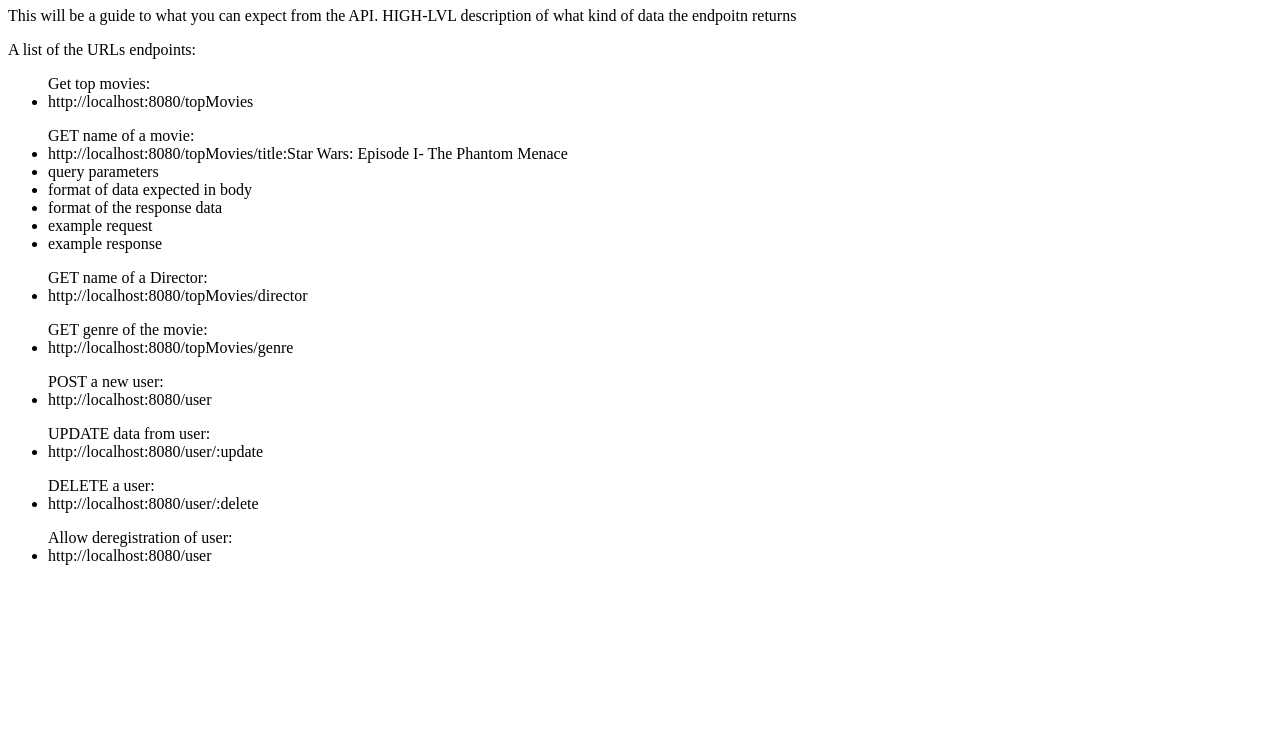
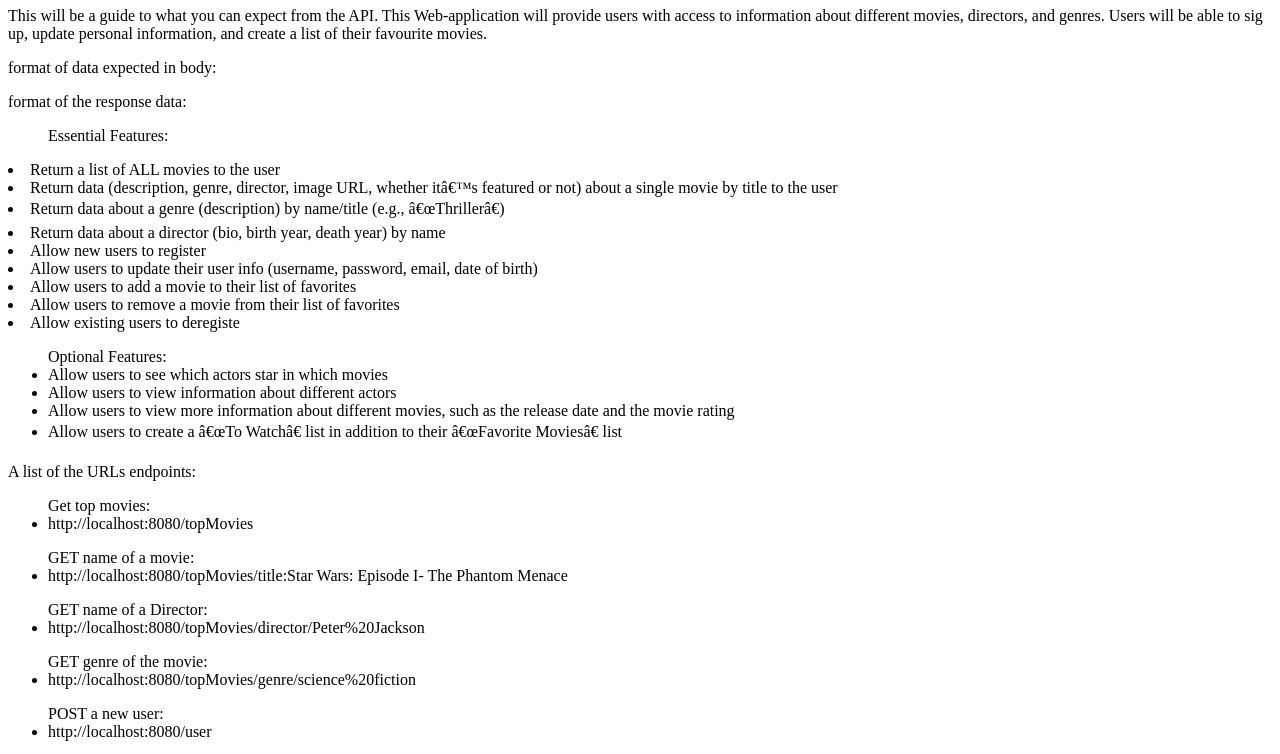
Before and after one commit to HerRA17/movies-couch_api, a website: page public/documentation.html in a window 1280 px wide. Shown: the part 73-827 px from the top of the page. Before the commit the page ends 800 px from the top, so only its background shows below. Drawn offline with Linux system fonts and the light colour scheme.

Commit message:
Update of file
Addition of meta data.
Addition  Body structure.
Addition  of Essential & Optional features.
Addition URLs Endpoints and respective examples.

```diff
--- a/public/documentation.html
+++ b/public/documentation.html
@@ -1,11 +1,41 @@
 <!DOCTYPE html>
 <html lang="en">
-<head></head>
+<head>
+    <meta charset="uft-8">
+    <meta name="viewport" content="width=device-width, initial-scale=1">
+    <title>Movies-Couch API Guide</title>
+</head>
 <body>
-    <h1>API Guide:</h1>
+    <h1>Movies-Couch API Guide:</h1>
     <p>This will be a guide to what you can expect from the API.
-        HIGH-LVL description of what kind of data the endpoitn returns
+        This Web-application will provide users with access to information about different movies, directors, and genres.
+        Users will be able to sig up, update personal information, and create a list of their favourite movies.
     </p>
+    <p>format of data expected in body:
+
+    </p>
+    <p>format of the response data:
+
+    </p>
+    <ul>Essential Features:</ul>
+    <li>Return a list of ALL movies to the user
+        <li>Return data (description, genre, director, image URL, whether it’s featured or not) about a
+        single movie by title to the user</li>
+        <li>Return data about a genre (description) by name/title (e.g., “Thriller”)</li>
+        <li>Return data about a director (bio, birth year, death year) by name</li>
+        <li>Allow new users to register</li>
+        <li>Allow users to update their user info (username, password, email, date of birth)</li>
+        <li>Allow users to add a movie to their list of favorites</li>
+        <li>Allow users to remove a movie from their list of favorites</li>
+        <li>Allow existing users to deregiste</li>
+    <ul>Optional Features:
+        <li>Allow users to see which actors star in which movies</li>
+        <li>Allow users to view information about different actors</li>
+        <li>Allow users to view more information about different movies, such as the release date and
+            the movie rating</li>
+        <li>Allow users to create a “To Watch” list in addition to their “Favorite Movies” list
+        </li>
+    </ul>
     <p>A list of the URLs endpoints:
     <ul> Get top movies:
         <li>http://localhost:8080/topMovies</li>
@@ -21,17 +51,12 @@
         <li>http://localhost:8080/topMovies/title:The Lord of the Rings: The Fellowship of the Ring</li>
         <li>http://localhost:8080/topMovies/title:The Lord of the Rings: The Two Towers</li>
         <li>http://localhost:8080/topMovies/title:The Lord of the Rings: The Return of the King</li> -->
-        <li>query parameters</li>
-        <li>format of data expected in body</li>
-        <li>format of the response data</li>
-        <li>example request</li>
-        <li>example response</li>
     </ul>
     <ul>GET name of a Director:
-        <li>http://localhost:8080/topMovies/director</li>
+        <li>http://localhost:8080/topMovies/director/Peter%20Jackson</li>
     </ul>
     <ul>GET genre of the movie:
-        <li>http://localhost:8080/topMovies/genre</li>
+        <li>http://localhost:8080/topMovies/genre/science%20fiction</li>
     </ul>
     <ul>POST a new user:
         <li>http://localhost:8080/user</li>
@@ -40,11 +65,12 @@
         <li>http://localhost:8080/user/:update</li>
     </ul>
     <ul>DELETE a user:
-        <li>http://localhost:8080/user/:delete</li>
+        <li>http://localhost:8080/user/</li>
     </ul>
     <ul>Allow deregistration of user:
         <li>http://localhost:8080/user</li>
     </ul>
+    <li>query parameters:</li> <!--Not sure what to write there yet   -->
     </p>
 </body>
 </html>
```
